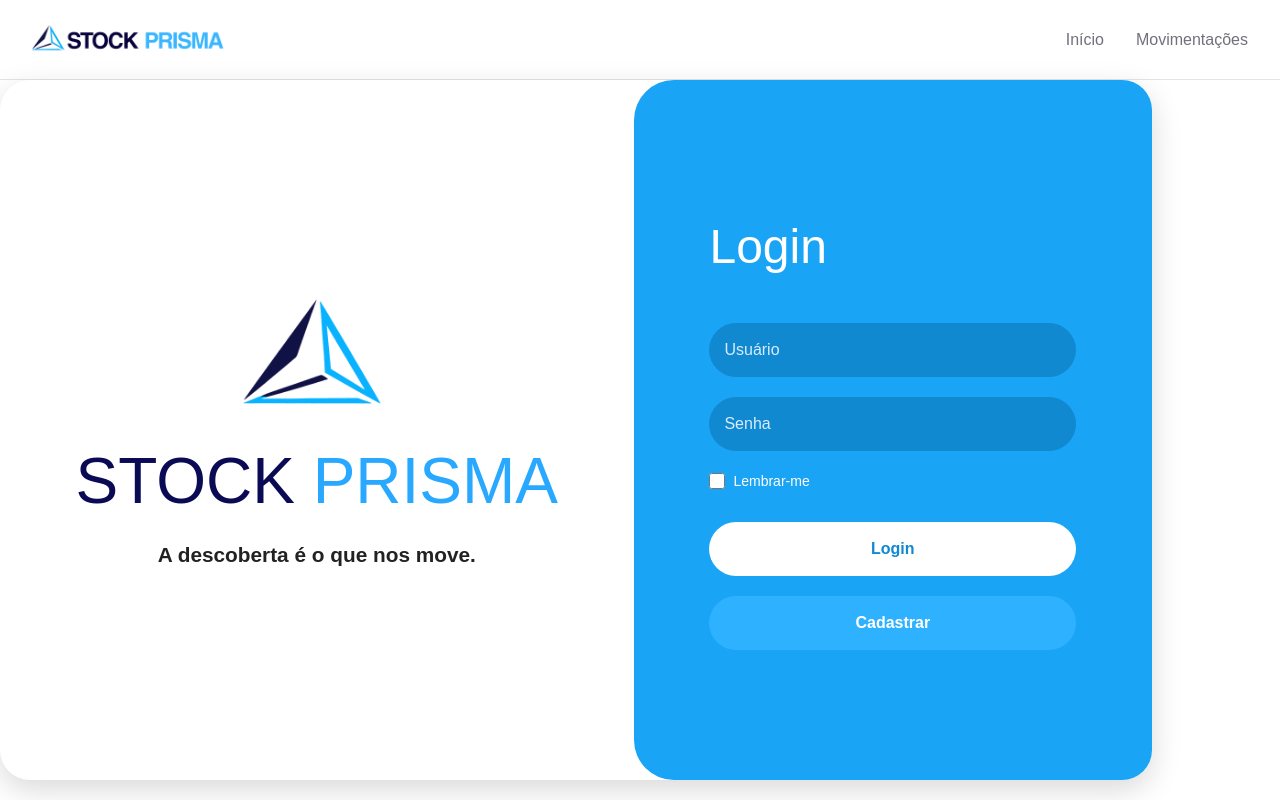
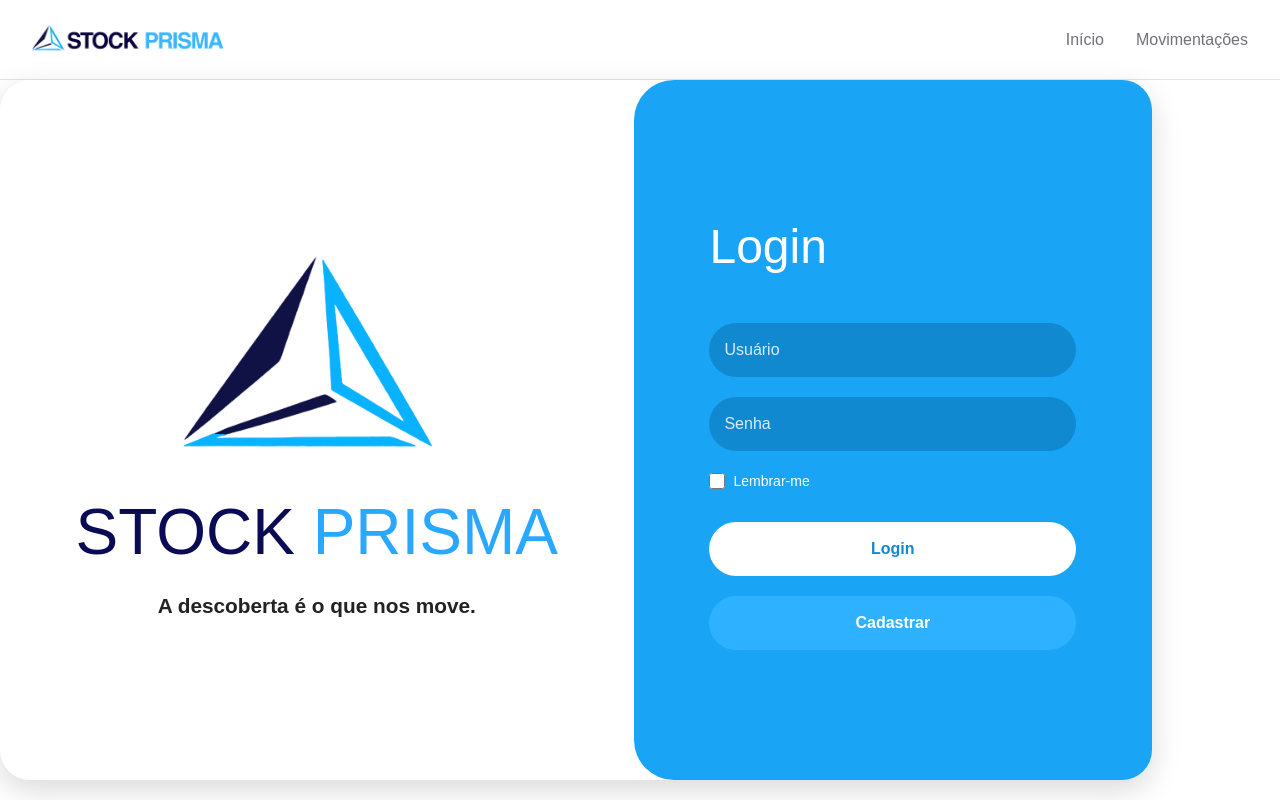
Before and after one commit to pajelive/stock-prisma, a Next.js app in the folder stock_prisma_interface/: page /login in a window 1280 px wide. Built offline with nearby package versions, Linux system fonts and the light colour scheme.

Commit message:
Alterando a logo

```diff
--- a/stock_prisma_interface/src/components/TelaLogin.module.css
+++ b/stock_prisma_interface/src/components/TelaLogin.module.css
@@ -47,7 +47,6 @@
 }
 
 .logo{
-    width:220px;
     height:auto;
     margin-bottom:20px;
 }
```
